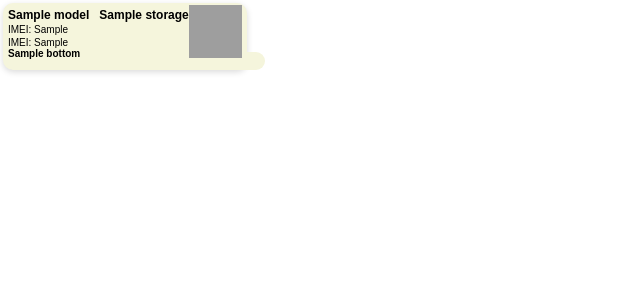
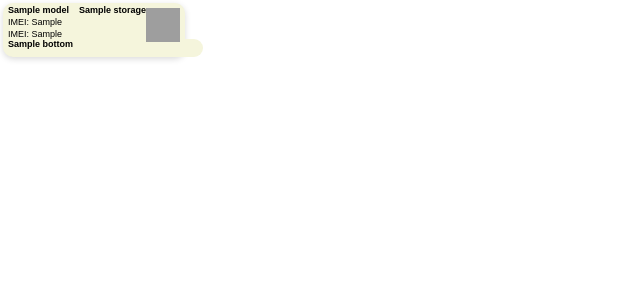
Before and after one commit to Isaac-Ngahu/imei_to_qr_code, a Flask app: template templates/labels.html in a window 1280 px wide. Shown: the top 300 px of the page, without its empty margins (0-640 px from the left). Run offline with Flask 3, Linux system fonts and the light colour scheme; the template is opened without the code that fills it: most values are stand-ins (such as "Sample title", 1, 10 or a date in 2020); grey boxes are pictures that could not be loaded.

Commit message:
fix :reducing qrcode size

```diff
--- a/app.py
+++ b/app.py
@@ -36,7 +36,22 @@ def generate_transparent_qr(data):
     qr.add_data(data)
     qr.make(fit=True)
 
-    img = qr.make_image(fill_color="black", back_color="white")
+    img = qr.make_image(
+        fill_color="black",
+        back_color="white"
+    ).convert("RGBA")
+
+    datas = img.getdata()
+
+    new_data = []
+    for item in datas:
+        # Make white pixels transparent
+        if item[:3] == (255, 255, 255):
+            new_data.append((255, 255, 255, 0))
+        else:
+            new_data.append(item)
+
+    img.putdata(new_data)
 
     buffer = BytesIO()
     img.save(buffer, format="PNG")
--- a/templates/labels.html
+++ b/templates/labels.html
@@ -76,6 +76,7 @@ body{
 .qr {
     position: relative;
     z-index: 5;
+
 }
 
 .qr::after {
@@ -96,8 +97,8 @@ body{
 
 
 .qr img{
-    width:14mm;  /* slightly smaller → reduces spacing feel */
-    height:14mm;
+    width:9mm;  /* slightly smaller → reduces spacing feel */
+    height:9mm;
 }
 .header{
     display:flex;
@@ -110,13 +111,13 @@ body{
 }
 
 .model, .memory{
-    font-size:12px;
+    font-size:9px;
     font-weight: bold;
 }
 
 
 .imei {
-    font-size: 10px;
+    font-size: 9px;
     margin-top: 2px;
 
     white-space: nowrap
@@ -124,7 +125,7 @@ body{
 }
 
 .footer{
-    font-size:10px;
+    font-size:9px;
     font-weight: bold;
     white-space:nowrap
 }
```
